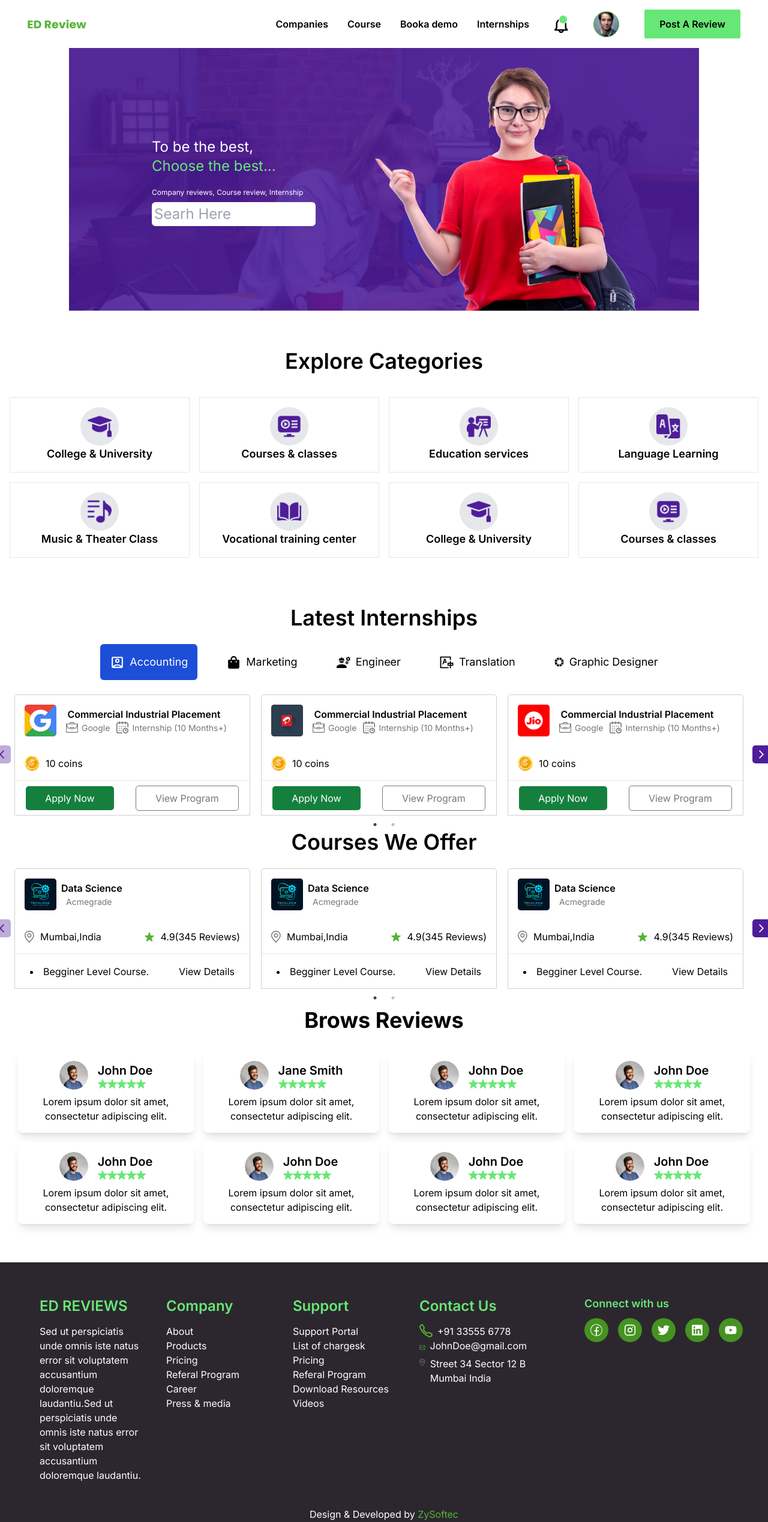
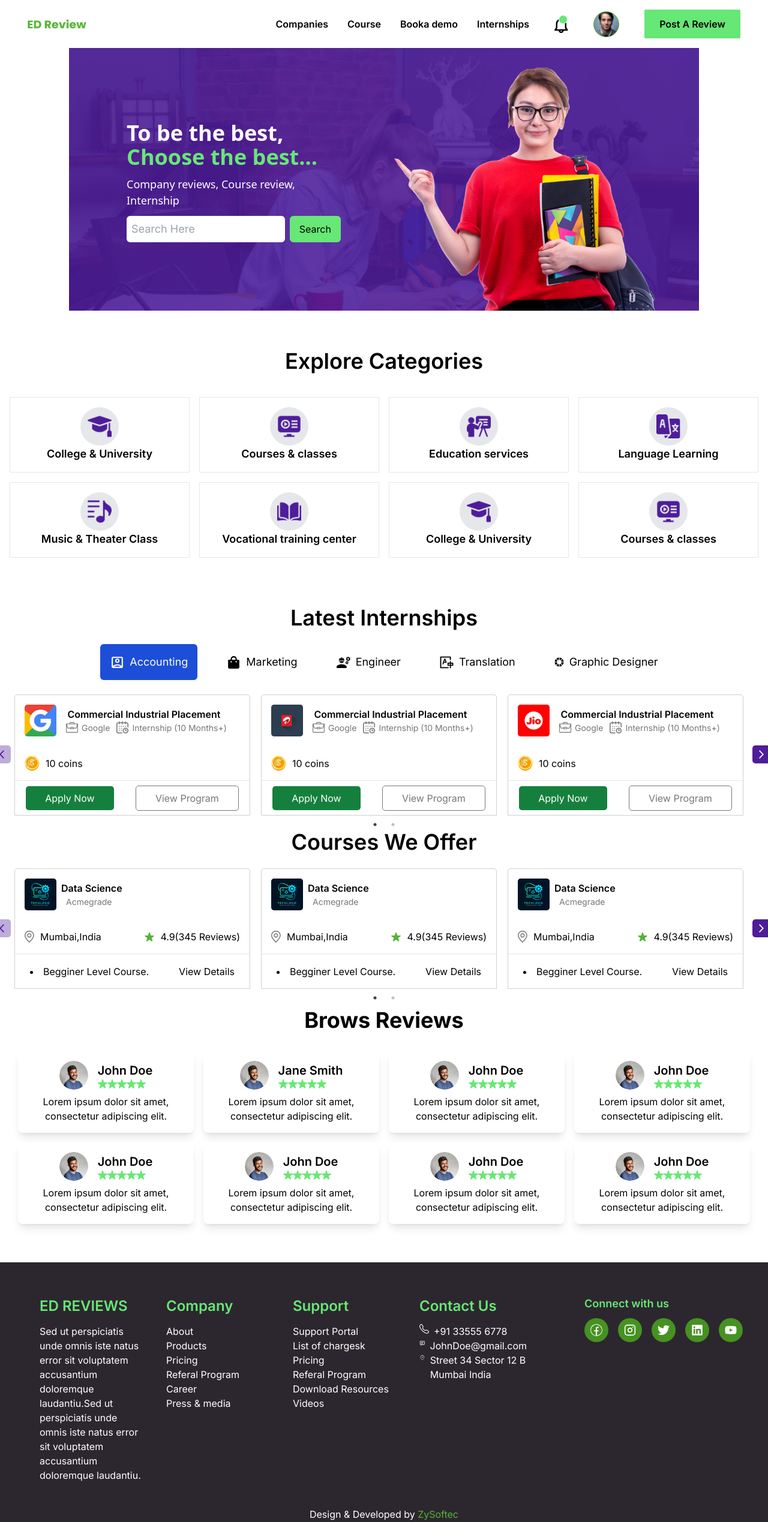
Before and after one commit to M-Hassan1/Landing-Page-New, a Next.js app: page / in a window 1280 px wide. Shown: the whole page at 60% size. Built offline with nearby package versions, Linux system fonts and the light colour scheme.

Commit message:
Maked Home Page Correct

```diff
--- a/src/app/globals.css
+++ b/src/app/globals.css
@@ -34,7 +34,7 @@
     position: absolute;
     top: 50%;
     left: 50%;
-    /* transform: translate(-50%, -50%); */
+    transform: translate(-50%, -50%);
     text-align: center;
     color: white;
     z-index: 2;
@@ -45,7 +45,7 @@
     align-items: center;
     justify-content: space-between;
     flex-shrink: 0;
-    margin-left: 8rem;
+    margin-left: 6rem;
   }
 
   .text {
@@ -57,6 +57,7 @@
 .text-image {
     width: 590px;
     height: 425px;
+    margin-right: -2rem;
 
 }
 
--- a/src/app/layout.tsx
+++ b/src/app/layout.tsx
@@ -5,6 +5,8 @@ import { Inter } from 'next/font/google'
 import './globals.css'
 import NavBar from '@/components/view/Navabar'
 import HomePage from '@/components/view/HeroSection'
+import Head from 'next/head'
+import Link from 'next/link'
 
 const inter = Inter({ subsets: ['latin'] })
 
@@ -20,6 +22,11 @@ export default function RootLayout({
 }) {
   return (
     <html lang="en">
+      <Head>
+      <Link rel="preconnect" href="https://fonts.googleapis.com" />
+        <Link rel="preconnect" href="https://fonts.gstatic.com"  />
+        <Link href="https://fonts.googleapis.com/css2?family=Poppins:wght@100;200;300;400;500;600;700&display=swap" rel="stylesheet" />
+      </Head>
       <body className={inter.className}>
         <NavBar />
         <HomePage />
--- a/src/components/view/Footers/index.tsx
+++ b/src/components/view/Footers/index.tsx
@@ -1,6 +1,6 @@
-import LocationIcon from '@/components/assets/icons/Location'
-import MailIcon from '@/components/assets/icons/MailIcon'
-import PhoneIcon from '@/components/assets/icons/PhoneIcon'
+import { BsTelephone } from "react-icons/bs";
+import { BiMessageDetail } from "react-icons/bi";
+import { CiLocationOn } from "react-icons/ci";
 import React from 'react'
 import ThirdPage from './ThirdPage'
 
@@ -70,13 +70,13 @@ const Footers = () => {
                         <h2 className="text-[#67E776] text-[24px] font-semibold mb-3">Contact Us</h2>
                         <ul className="list-none text-[#FFF] mb-10">
                             <li className='flex'>
-                                <PhoneIcon /><span className='ml-2'>+91 33555 6778</span>
+                                <BsTelephone /><span className='ml-2'>+91 33555 6778</span>
                             </li>
                             <li className='flex'>
-                                <MailIcon /><span className='ml-2'> JohnDoe@gmail.com</span>
+                                <BiMessageDetail /><span className='ml-2'> JohnDoe@gmail.com</span>
                             </li>
                             <li className='flex'>
-                                <LocationIcon /> <span className='ml-2'>Street 34 Sector 12 B Mumbai India</span>
+                                <CiLocationOn /> <span className='ml-2'>Street 34 Sector 12 B Mumbai India</span>
                             </li>
                         </ul>
                     </div>
--- a/src/components/view/HeroSection/index.tsx
+++ b/src/components/view/HeroSection/index.tsx
@@ -8,15 +8,26 @@ const HomePage = () => {
     <div className="cover-container">
       <Image src={BgImage} alt="Cover Photo" className="cover-photo" />
       <div className="overlay">
-        <div className="flex-container">
-          <div className="text text-2xl "><h1>To be the best,
-            </h1>
-          <h1 className='text-[#67E776] text-2xl ' >Choose the best...</h1>
-          <h4 className='pt-3 text-[12px]'>Company reviews, Course review, Internship</h4>
-          <input className='p-1 w-full text-md rounded-md outline-none text-black' type="search" placeholder='Searh Here' />
+      <div className="flex-container">
+        <div className="">
+          <h1 className='font-poppins font-extrabold text-4xl text-white'>
+            To be the best,
+          </h1>
+          <h1 className='text-[#67E776] font-poppins font-extrabold text-4xl'>
+            Choose the best...
+          </h1>
+          <h4 className='pt-3 font-poppins text-white text-[18px]'>
+            Company reviews, Course review, Internship
+          </h4>
+          <div className="flex mt-3">
+            <input className='p-2 w-full text-lg rounded-md outline-none text-black' type="search" placeholder='Search Here' />
+            <button className='ml-2 px-4 py-2 bg-[#67E776] rounded-md'>
+              Search
+            </button>
           </div>
-          <Image src={HomeImage} alt="Text Image" className="text-image" />
         </div>
+            <Image src={HomeImage} alt="Text-Image" className="text-image" />
+          </div>
       </div>
     </div>
   );
--- a/tailwind.config.ts
+++ b/tailwind.config.ts
@@ -17,7 +17,9 @@ module.exports = {
       'lg': "1024px",
       'xl': "1220px",
     },
-
+    fontFamily: {
+      'poppins': ['Poppins', 'sans'],
+    },
   },
   plugins: [],
 }
```
Also changed, not shown: src/components/view/Footers/ContectList.tsx (+0 -32 lines).
